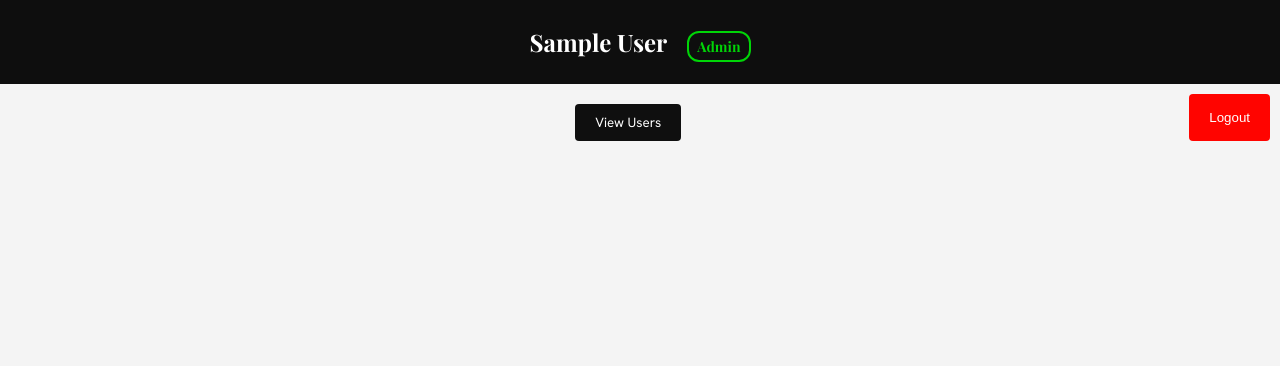
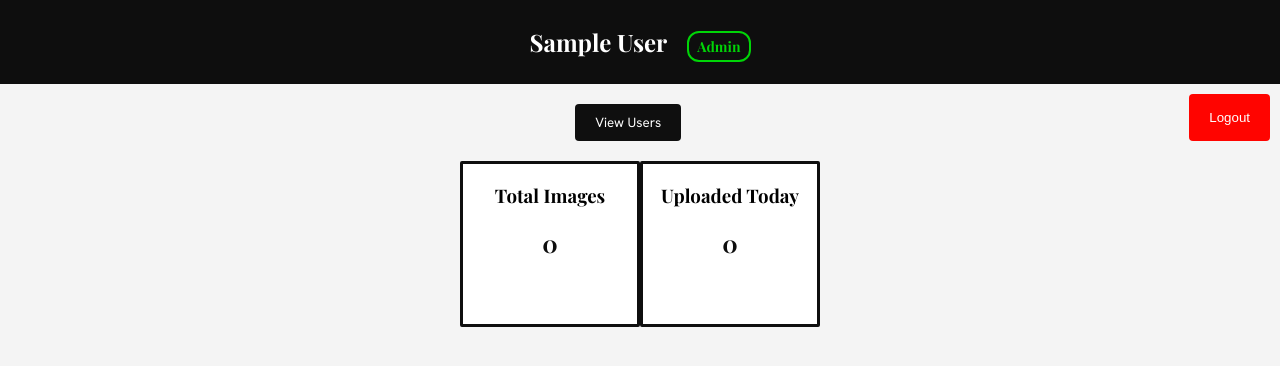
Before and after one commit to KathiraveluLab/Beehive, a Flask app: page /admin in a window 1280 px wide. Shown: the top 366 px of the page. Run offline with Flask 3, Linux system fonts and the light colour scheme; the visitor is signed in with stand-in values (Sample User, id 1); data that the repository does not hold is empty; parts of the project's set-up code (start-up, migrations or seed data) failed here and were passed over; some web fonts are replaced.

Commit message:
Added the feature of total image and today uploaded statistics on admin dashboard

```diff
--- a/Database/userdatahandler.py
+++ b/Database/userdatahandler.py
@@ -1,4 +1,4 @@
-from datetime import datetime
+from datetime import datetime, timedelta
 import re
 
 from Database import DatabaseConfig
@@ -65,15 +65,27 @@ def get_user_by_username(username: str):
     return user
 
 # Save image to MongoDB
-def save_image(username, filename, title, description):
+def save_image(username, filename, title, description, time_created):
     image = {
         'username': username,
         'filename': filename,
         'title': title,
-        'description': description
+        'description': description,
+        'created_at': time_created,
     }
     beehive_image_collection.insert_one(image)
 
+# Count all images from MongoDB
+def total_images():
+    return beehive_image_collection.count_documents({})
+
+# Count all images from MongoDB uploaded today
+def todays_images():
+    last_24_hours = datetime.now() - timedelta(hours=24)
+    recent_images_count = beehive_image_collection.count_documents({
+    "created_at": {"$gte": last_24_hours}
+    })
+    return recent_images_count
 
 def getallusers():
     users = beehive_user_collection.find()
--- a/app.py
+++ b/app.py
@@ -27,7 +27,9 @@ from Database.userdatahandler import (
     is_username_available,
     isValidEmail,
     save_image,
-    update_image
+    update_image,
+    total_images,
+    todays_images,
 )
 from usersutils import valid_username
 
@@ -151,7 +153,8 @@ def upload_image():
         filepath = os.path.join(app.config['UPLOAD_FOLDER'], filename)
         os.makedirs(os.path.dirname(filepath), exist_ok=True)
         file.save(filepath)
-        save_image(user['username'], filename, title, description)
+        time_created = datetime.datetime.now()
+        save_image(user['username'], filename, title, description, time_created)
         flash('Image uploaded successfully!', 'success')
     else:
         flash('No file selected.', 'danger')
@@ -278,7 +281,9 @@ def authorize():
 @login_is_required
 def protected_area():
     admin_name = session.get("name")
-    return render_template("admin.html", admin_name=admin_name)
+    total_img = total_images()
+    todays_image = todays_images()
+    return render_template("admin.html", admin_name=admin_name, total_img=total_img, todays_image = todays_image)
 
 
 @app.route("/admin/logout")
--- a/static/css/admin.css
+++ b/static/css/admin.css
@@ -108,3 +108,27 @@ body {
     cursor: pointer;
     font-weight: bold;
 }
+
+.card-container {
+    display: flex;
+    justify-content: center;
+    align-items: center;
+    margin-top: 20px;
+
+}
+.card {
+    height: 10rem;
+    width: 10rem;
+    border-radius: 2px;
+    border-style: solid;
+    border-color: #0e0e0e;
+    padding:0 7px 0 7px;
+    background-color: #fff;
+    text-align: center;
+}
+.stat {
+    font-size: 1.5rem;
+    font-weight: bold;
+    color: #0e0e0e;
+    margin-top: 10px;
+}
--- a/templates/admin.html
+++ b/templates/admin.html
@@ -17,5 +17,17 @@
         <button class="logout-button"><a href="{{ url_for('adminlogout') }}">Logout</a></button>
     </div>
 
+    <div class="card-container">
+        <div class="card">
+            <h3>Total Images</h3>
+            <p class="stat">{{ total_img }}</p>
+        </div>
+        <div class="card">
+            <h3>Uploaded Today</h3>
+            <p class="stat">{{ todays_image }}</p>
+        </div>
+
+    </div>
+
 </body>
 </html>
```
